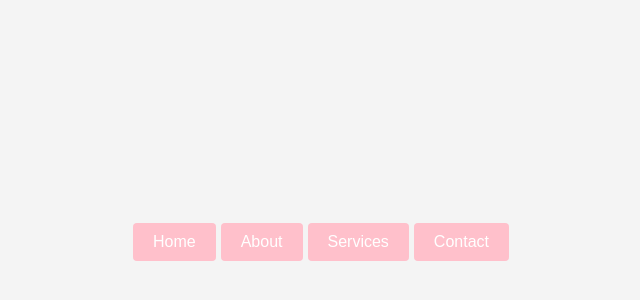
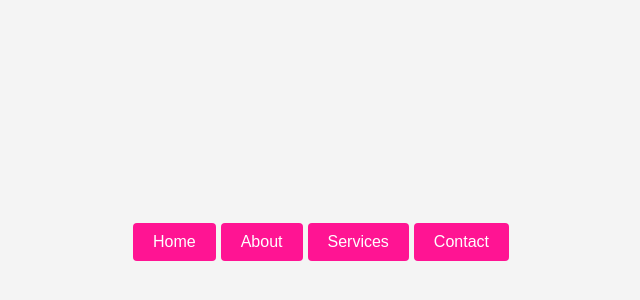
Before and after one commit to karineavelar/menu-simples, a plain HTML site: page index.html in a window 1280 px wide. Shown: the part 158-458 px from the top of the page, without its empty margins (319-959 px from the left). Drawn offline with Linux system fonts and the light colour scheme.

Commit message:
Update style.css

```diff
--- a/style.css
+++ b/style.css
@@ -19,7 +19,7 @@
         li {
             margin: 0;
             padding: 10px 20px;
-            background-color: pink;
+            background-color: #FF1493;
             color: #fff;
             cursor: pointer;
             transition: background-color 0.3s;
@@ -27,7 +27,7 @@
         }
 
         li:hover {
-            background-color: #2980b9;
+            background-color: #FF69B4;
         }
 
         li + li {
```
